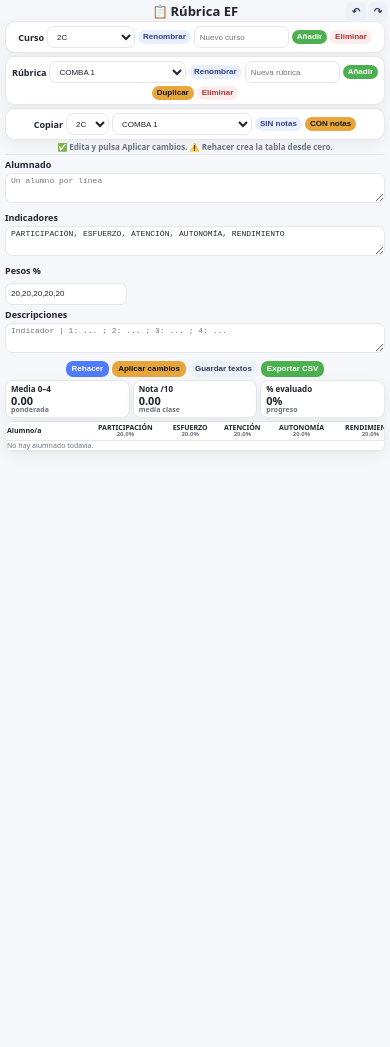
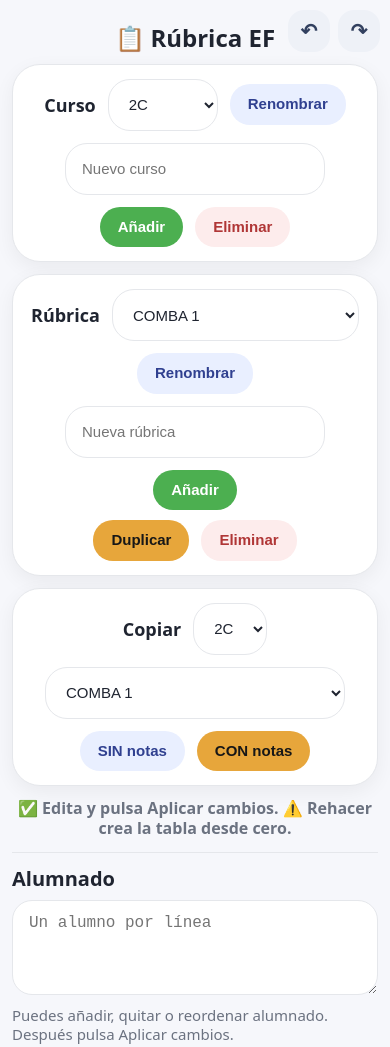
Before and after one commit to joseespejoolmedo-a11y/R-bricanewton, a website: page rubrica-app-github/index.html in a window 390 px wide. Shown: the top 1047 px of the page. Before the commit the page ends 844 px from the top, so only its background shows below. Drawn offline with Linux system fonts and the light colour scheme.

Commit message:
Refactor styles in index.html for improved UI
Updated styles and layout for better responsiveness and appearance.

```diff
--- a/rubrica-app-github/index.html
+++ b/rubrica-app-github/index.html
@@ -19,7 +19,7 @@
       --red-soft:#fdecec;
       --orange:#e7a63b;
       --graybtn:#eef1f7;
-      --shadow:0 4px 14px rgba(0,0,0,.05);
+      --shadow:0 6px 20px rgba(0,0,0,.055);
     }
 
     *{box-sizing:border-box}
@@ -32,32 +32,32 @@
     }
 
     .app{
-      max-width:1500px;
+      max-width:1380px;
       margin:0 auto;
-      padding:4px 5px 10px;
+      padding:14px 12px 28px;
     }
 
     h1{
       text-align:center;
-      margin:1px 0 2px;
-      font-size:13px;
-      line-height:1;
+      margin:10px 0 8px;
+      font-size:24px;
+      line-height:1.15;
     }
 
-    .emoji{margin-right:.15rem}
+    .emoji{margin-right:.35rem}
 
     .panel{
       background:var(--card);
       border:1px solid var(--line);
-      border-radius:10px;
+      border-radius:28px;
       box-shadow:var(--shadow);
-      padding:4px 6px;
-      margin:3px 0;
+      padding:14px 18px;
+      margin:12px 0;
     }
 
     .row{
       display:flex;
-      gap:3px;
+      gap:12px;
       align-items:center;
       flex-wrap:wrap;
       justify-content:center;
@@ -66,7 +66,7 @@
     .row.between{justify-content:center}
 
     .label{
-      font-size:9px;
+      font-size:18px;
       font-weight:800;
       min-width:max-content;
     }
@@ -78,9 +78,9 @@
     textarea{
       border:1px solid var(--line);
       background:#fff;
-      border-radius:7px;
-      padding:3px 5px;
-      font-size:8px;
+      border-radius:22px;
+      padding:12px 16px;
+      font-size:15px;
       outline:none;
       color:var(--ink);
     }
@@ -88,32 +88,32 @@
     select,
     input[type="text"],
     input[type="number"]{
-      height:22px;
+      height:52px;
     }
 
     textarea{
       width:100%;
-      min-height:30px;
+      min-height:95px;
       resize:vertical;
-      border-radius:7px;
-      font-size:8px;
-      line-height:1.05;
+      border-radius:20px;
+      font-size:16px;
+      line-height:1.25;
     }
 
     .field.grow,
     .grow{
-      flex:1 1 120px;
+      flex:1 1 240px;
     }
 
     .btn{
       border:none;
-      border-radius:7px;
-      padding:3px 5px;
-      font-size:8px;
+      border-radius:20px;
+      padding:12px 18px;
+      font-size:15px;
       font-weight:800;
       cursor:pointer;
       white-space:nowrap;
-      line-height:1;
+      line-height:1.1;
     }
 
     .btn:hover{transform:none}
@@ -122,32 +122,36 @@
     .btn.red{background:var(--red-soft); color:#b03636}
     .btn.orange{background:var(--orange); color:#171717}
     .btn.gray{background:var(--graybtn); color:#32405f}
-    .btn.big{padding:4px 6px; font-size:8px}
+    .btn.big{padding:13px 20px; font-size:16px}
 
     .hint{
       text-align:center;
       color:var(--muted);
-      font-size:8px;
+      font-size:16px;
       font-weight:700;
-      margin-top:1px;
-      line-height:1;
+      margin-top:8px;
+      line-height:1.25;
     }
 
     .subhint{
-      display:none;
+      display:block;
+      color:var(--muted);
+      font-size:15px;
+      margin-top:6px;
+      line-height:1.25;
     }
 
     .section-title{
-      font-size:9px;
+      font-size:20px;
       font-weight:900;
-      margin:3px 0 2px;
+      margin:12px 0 8px;
     }
 
     .actions{
       display:flex;
-      gap:3px;
+      gap:12px;
       flex-wrap:wrap;
-      margin-top:3px;
+      margin-top:10px;
       align-items:center;
       justify-content:center;
     }
@@ -155,51 +159,51 @@
     .cards{
       display:grid;
       grid-template-columns:repeat(3, minmax(0,1fr));
-      gap:3px;
-      margin-top:3px;
+      gap:12px;
+      margin-top:12px;
     }
 
     .card{
       background:#fff;
       border:1px solid var(--line);
-      border-radius:8px;
-      padding:4px 5px;
+      border-radius:20px;
+      padding:14px 16px;
       box-shadow:var(--shadow);
-      min-height:38px;
+      min-height:95px;
     }
 
     .card h3{
-      margin:0 0 2px;
-      font-size:8px;
-      line-height:1;
+      margin:0 0 8px;
+      font-size:17px;
+      line-height:1.1;
     }
 
     .card .big{
-      font-size:11px;
+      font-size:24px;
       font-weight:900;
-      line-height:1;
+      line-height:1.1;
       margin:0;
     }
 
     .card .small{
       color:var(--muted);
-      font-size:7px;
+      font-size:13px;
       font-weight:700;
-      line-height:1;
+      line-height:1.1;
     }
 
     .table-wrap{
       overflow:auto;
-      margin-top:3px;
+      margin-top:12px;
       background:#fff;
       border:1px solid var(--line);
-      border-radius:8px;
+      border-radius:20px;
       box-shadow:var(--shadow);
     }
 
     table{
       width:100%;
-      min-width:460px;
+      min-width:760px;
       border-collapse:separate;
       border-spacing:0;
     }
@@ -209,18 +213,18 @@
       top:0;
       background:#fff;
       z-index:1;
-      font-size:7px;
-      padding:2px 1px;
-      line-height:1;
+      font-size:13px;
+      padding:8px 6px;
+      line-height:1.1;
     }
 
     th,td{
       border-bottom:1px solid var(--line);
-      padding:1px 1px;
+      padding:7px 6px;
       text-align:center;
       vertical-align:middle;
-      font-size:7px;
-      line-height:1;
+      font-size:13px;
+      line-height:1.1;
     }
 
     th:first-child,
@@ -230,7 +234,7 @@
       left:0;
       background:#fff;
       z-index:1;
-      min-width:62px;
+      min-width:170px;
     }
 
     thead th:first-child{z-index:2}
@@ -238,8 +242,8 @@
     .th-ind .w{
       display:block;
       color:var(--muted);
-      font-size:6px;
-      margin-top:0;
+      font-size:11px;
+      margin-top:1px;
       font-weight:700;
     }
 
@@ -247,15 +251,15 @@
       display:inline-flex;
       align-items:center;
       justify-content:center;
-      width:16px;
-      height:14px;
-      border-radius:4px;
+      width:38px;
+      height:32px;
+      border-radius:10px;
       border:1px solid var(--line);
       background:#fff;
       font-weight:800;
       cursor:pointer;
       user-select:none;
-      font-size:7px;
+      font-size:13px;
     }
 
     .score-0{background:#fff; color:#8a8f98}
@@ -266,8 +270,8 @@
 
     .student-name{
       font-weight:700;
-      font-size:7px;
-      line-height:1;
+      font-size:13px;
+      line-height:1.15;
     }
 
     .mono{font-family:ui-monospace,SFMono-Regular,Menlo,monospace}
@@ -276,14 +280,14 @@
     .divider{
       height:1px;
       background:var(--line);
-      margin:3px 0 2px;
+      margin:14px 0 8px;
     }
 
     .pill-note{
       display:inline-block;
-      margin-top:2px;
-      padding:2px 5px;
-      font-size:7px;
+      margin-top:4px;
+      padding:4px 10px;
+      font-size:13px;
       border-radius:999px;
       background:#f3f4f6;
       color:#4b5563;
@@ -298,49 +302,49 @@
       align-items:center;
       justify-content:center;
       z-index:9999;
-      padding:8px;
+      padding:16px;
     }
 
     .modal{
       background:#fff;
-      border-radius:12px;
-      width:min(680px,100%);
+      border-radius:20px;
+      width:min(760px,100%);
       max-height:82vh;
       overflow:auto;
       box-shadow:0 18px 60px rgba(0,0,0,.2);
-      padding:10px;
+      padding:18px;
     }
 
     .modal h3{
-      margin:0 0 6px;
-      font-size:11px;
+      margin:0 0 10px;
+      font-size:18px;
     }
 
     .modal p{
-      line-height:1.15;
-      font-size:10px;
+      line-height:1.35;
+      font-size:15px;
     }
 
     .modal .close{
       float:right;
-      margin-top:-2px;
+      margin-top:-4px;
     }
 
     .undo-redo-fixed{
       position:fixed;
-      top:2px;
-      right:2px;
+      top:12px;
+      right:12px;
       z-index:10000;
       display:flex;
-      gap:2px;
+      gap:8px;
     }
 
     .small-btn{
-      width:22px;
-      height:22px;
+      width:48px;
+      height:48px;
       padding:0;
-      border-radius:6px;
-      font-size:11px;
+      border-radius:16px;
+      font-size:22px;
       line-height:1;
       display:flex;
       align-items:center;
@@ -348,47 +352,46 @@
     }
 
     #courseSelect{
-      max-width:88px !important;
+      max-width:110px !important;
     }
 
     #rubricSelect{
-      max-width:140px !important;
+      max-width:280px !important;
     }
 
     #newCourseInput,
     #newRubricInput{
-      max-width:95px !important;
-      flex:0 1 95px !important;
+      max-width:260px !important;
+      flex:0 1 260px !important;
     }
 
     #copyCourseSelect{
-      max-width:90px !important;
+      max-width:120px !important;
     }
 
     #copyRubricSelect{
-      max-width:140px !important;
-    }
-
-    #studentsInput,
-    #indicatorsInput,
-    #descriptionsInput{
-      min-height:30px !important;
+      max-width:300px !important;
     }
 
     @media (max-width:980px){
       .cards{
-        grid-template-columns:repeat(3, minmax(0,1fr));
+        grid-template-columns:1fr;
+      }
+
+      .small-btn{
+        width:42px;
+        height:42px;
+        font-size:20px;
+      }
+
+      .undo-redo-fixed{
+        top:10px;
+        right:10px;
       }
 
       th:first-child,
       td:first-child{
-        min-width:58px;
-      }
-
-      .small-btn{
-        width:20px;
-        height:20px;
-        font-size:10px;
+        min-width:150px;
       }
     }
   </style>
@@ -407,7 +410,7 @@
   <div class="panel">
     <div class="row">
       <div class="label">Curso</div>
-      <select id="courseSelect" class="grow" style="max-width:260px"></select>
+      <select id="courseSelect" class="grow"></select>
       <button class="btn blue" id="renameCourseBtn">Renombrar</button>
       <input id="newCourseInput" class="grow" type="text" placeholder="Nuevo curso" />
       <button class="btn green" id="addCourseBtn">Añadir</button>
@@ -418,7 +421,7 @@
   <div class="panel">
     <div class="row">
       <div class="label">Rúbrica</div>
-      <select id="rubricSelect" class="grow" style="max-width:410px"></select>
+      <select id="rubricSelect" class="grow"></select>
       <button class="btn blue" id="renameRubricBtn">Renombrar</button>
       <input id="newRubricInput" class="grow" type="text" placeholder="Nueva rúbrica" />
       <button class="btn green" id="addRubricBtn">Añadir</button>
@@ -447,15 +450,19 @@
 
   <div class="section-title">Alumnado</div>
   <textarea id="studentsInput" placeholder="Un alumno por línea"></textarea>
+  <div class="subhint">Puedes añadir, quitar o reordenar alumnado. Después pulsa Aplicar cambios.</div>
 
   <div class="section-title">Indicadores</div>
   <textarea id="indicatorsInput" placeholder="PARTICIPACIÓN, ESFUERZO, ATENCIÓN"></textarea>
+  <div class="subhint">Se conservan notas si coincide el nombre del indicador.</div>
 
   <div class="section-title">Pesos %</div>
   <input id="weightsInput" type="text" class="grow field" placeholder="20,20,20,20,20" />
+  <div class="subhint">Si no suman 100, se normalizan automáticamente.</div>
 
   <div class="section-title">Descripciones</div>
   <textarea id="descriptionsInput" placeholder="Indicador | 1: ... ; 2: ... ; 3: ... ; 4: ..."></textarea>
+  <div class="subhint">Una línea por indicador. Mantén pulsada una celda para ver la descripción.</div>
 
   <div class="actions">
     <button class="btn big" style="background:var(--blue);color:#fff" id="rebuildBtn">Rehacer</button>
```
